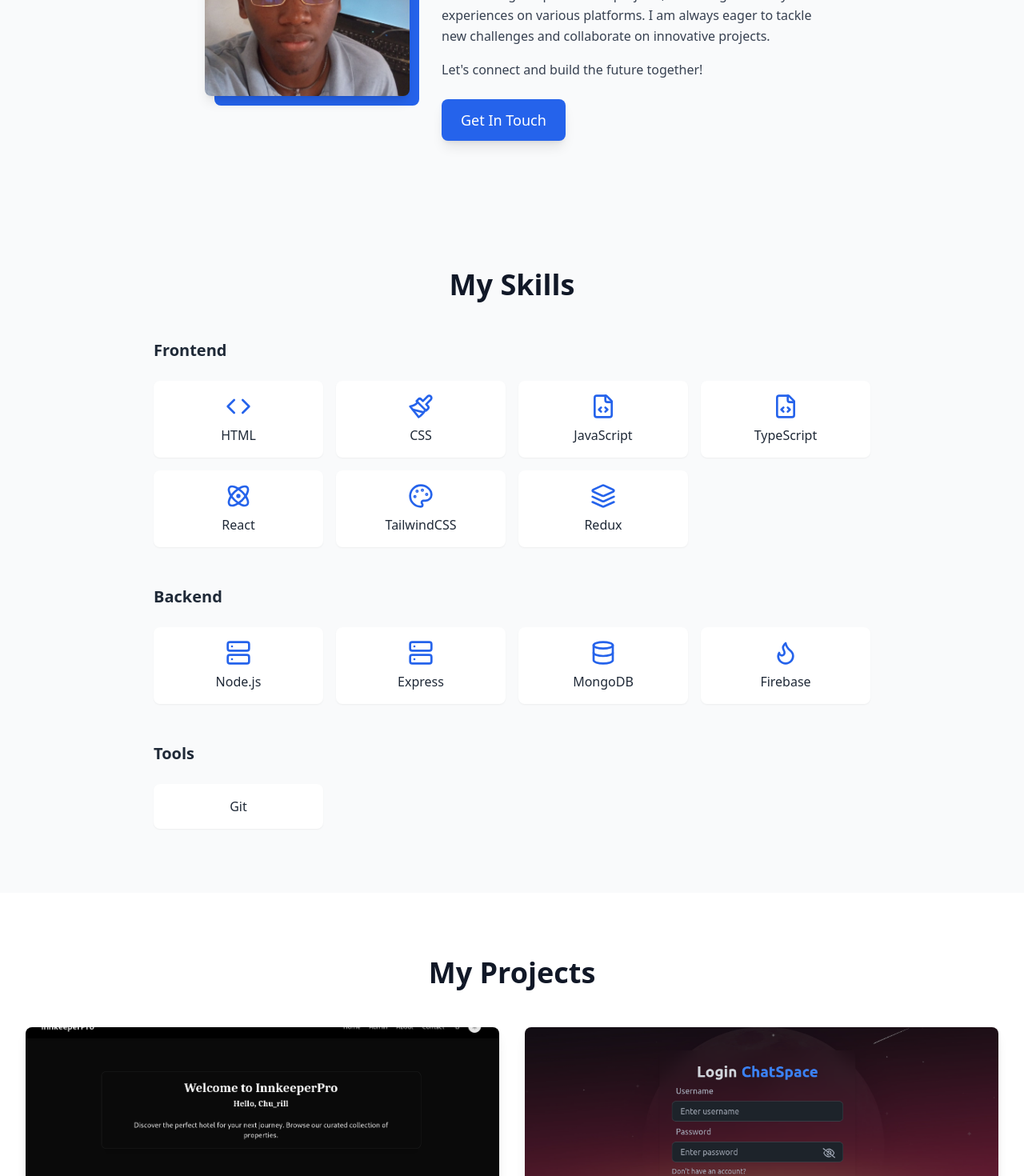
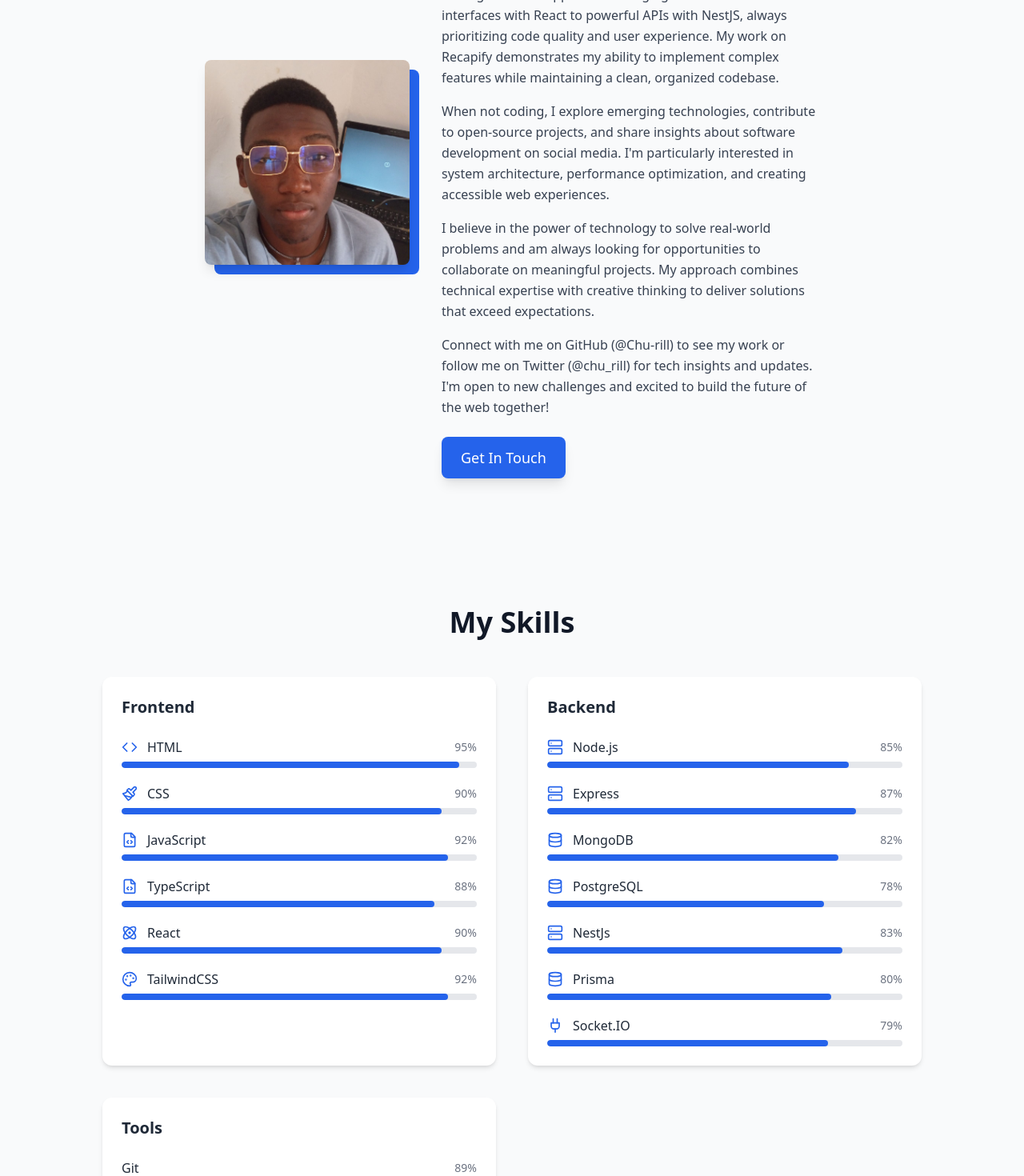
Before and after one commit to Chu-rill/portfolio-v1, a React (Vite) app: page / in a window 1280 px wide. Shown: the part 1160-2630 px from the top of the page at 80% size. Built offline with nearby package versions, Linux system fonts and the light colour scheme.

Commit message:
done with the postfolio

```diff
--- a/src/components/Skills.tsx
+++ b/src/components/Skills.tsx
@@ -1,9 +1,9 @@
-import React from 'react';
-import { skills } from '../data';
-import * as LucideIcons from 'lucide-react';
+import React from "react";
+import { skills } from "../data";
+import * as LucideIcons from "lucide-react";
 
 const Skills: React.FC = () => {
-  const categories = ['frontend', 'backend', 'tools', 'other'] as const;
+  const categories = ["frontend", "backend", "tools", "other"] as const;
 
   return (
     <section className="py-20 bg-gray-50 dark:bg-gray-800">
@@ -12,28 +12,68 @@ const Skills: React.FC = () => {
           My Skills
         </h2>
 
-        <div className="max-w-4xl mx-auto">
+        <div className="max-w-5xl mx-auto">
+          <div className="grid grid-cols-1 md:grid-cols-2 gap-10">
             {categories.map((category) => {
-            const categorySkills = skills.filter(skill => skill.category === category);
+              const categorySkills = skills.filter(
+                (skill) => skill.category === category
+              );
               if (categorySkills.length === 0) return null;
 
               return (
-              <div key={category} className="mb-12 last:mb-0">
-                <h3 className="text-xl font-semibold text-gray-800 dark:text-gray-200 mb-6 capitalize">
-                  {category}
+                <div
+                  key={category}
+                  className="bg-white dark:bg-gray-700 rounded-xl p-6 shadow-md"
+                >
+                  <h3 className="text-xl font-semibold text-gray-800 dark:text-gray-200 mb-6 capitalize flex items-center">
+                    <span>{category}</span>
                   </h3>
-                <div className="grid grid-cols-2 sm:grid-cols-3 md:grid-cols-4 gap-4">
+                  <div className="space-y-5">
                     {categorySkills.map((skill) => {
-                    const IconComponent = LucideIcons[skill.icon as keyof typeof LucideIcons];
+                      // Fixed TypeScript error by checking if the icon exists in LucideIcons
+                      // and using type assertion to ensure it's a valid component
+                      const IconComponent =
+                        skill.icon in LucideIcons
+                          ? (LucideIcons[
+                              skill.icon as keyof typeof LucideIcons
+                            ] as React.ComponentType<{
+                              size?: number;
+                              className?: string;
+                            }>)
+                          : null;
+
+                      const proficiency = skill.proficiency || 75; // Fallback value
+
                       return (
-                      <div key={skill.id} className="bg-white dark:bg-gray-700 rounded-lg p-4 shadow-sm transition-transform duration-300 hover:-translate-y-1 flex flex-col items-center">
+                        <div key={skill.id} className="group relative">
+                          <div className="flex items-center mb-1.5">
                             {IconComponent && (
                               <IconComponent
-                            size={32}
-                            className="text-blue-600 dark:text-blue-400 mb-2"
+                                size={20}
+                                className="text-blue-600 dark:text-blue-400 mr-3 flex-shrink-0"
                               />
                             )}
-                        <span className="text-gray-800 dark:text-gray-200">{skill.name}</span>
+                            <span className="text-gray-800 dark:text-gray-200 font-medium">
+                              {skill.name}
+                            </span>
+                            <span className="ml-auto text-sm text-gray-500 dark:text-gray-400">
+                              {proficiency}%
+                            </span>
+                          </div>
+
+                          {/* Progress bar background */}
+                          <div className="h-2 bg-gray-200 dark:bg-gray-600 rounded-full overflow-hidden">
+                            {/* Progress bar indicator */}
+                            <div
+                              className="h-full bg-blue-600 dark:bg-blue-400 rounded-full transition-all duration-500 ease-out group-hover:opacity-90"
+                              style={{ width: `${proficiency}%` }}
+                            >
+                              {/* Animated pulse effect on hover */}
+                              {/* <div className="absolute inset-0 scale-x-0 group-hover:scale-x-100 origin-left transition-transform duration-1000">
+                                <div className="h-full w-full bg-white opacity-20 rounded-full"></div>
+                              </div> */}
+                            </div>
+                          </div>
                         </div>
                       );
                     })}
@@ -43,6 +83,7 @@ const Skills: React.FC = () => {
             })}
           </div>
         </div>
+      </div>
     </section>
   );
 };
--- a/src/data/index.ts
+++ b/src/data/index.ts
@@ -11,22 +11,22 @@ export const navLinks: NavLink[] = [
 export const socialLinks: SocialLink[] = [
   {
     name: "GitHub",
-    url: "https://github.com/chukwunonsoprosper",
+    url: "https://github.com/Chu-rill",
     icon: "Github",
   },
   {
     name: "LinkedIn",
-    url: "https://linkedin.com/in/chukwunonsoprosper",
+    url: "https://www.linkedin.com/in/churchill-daniel-b66a752a7/",
     icon: "Linkedin",
   },
   {
     name: "Twitter",
-    url: "https://twitter.com/chukwunonsoprosper",
+    url: "https://x.com/chu_rill",
     icon: "Twitter",
   },
   {
     name: "Email",
-    url: "mailto:contact@chukwunonsoprosper.live",
+    url: "mailto:churchilldaniel687@gmail.com",
     icon: "Mail",
   },
 ];
@@ -44,6 +44,23 @@ export const projects: Project[] = [
   },
   {
     id: 2,
+    title: "Recapify",
+    description:
+      "A text transformation tool that allows users to summarize, paraphrase, and generate text using Gemini API and a TTS audio file that is download able. It features a user-friendly interface built with React and TailwindCSS.",
+    image: "../../public/project1.png",
+    tags: [
+      "REACT",
+      "NestJs",
+      "PostgreSQL",
+      "Gemini",
+      "Unrealspeech",
+      "TypeScript",
+    ],
+    demoLink: "https://recapify-omega.vercel.app/",
+    codeLink: "https://github.com/Chu-rill/Recapify",
+  },
+  {
+    id: 3,
     title: "ChatSpace",
     description:
       "A real-time full-stack chat application using React, Express, and MongoDB, featuring serverless functions hosted on Google Cloud.",
@@ -51,16 +68,6 @@ export const projects: Project[] = [
     tags: ["REACT", "EXPRESS", "MONGODB", "SOCKET.IO"],
     demoLink: "https://chat-space-sand.vercel.app/",
     codeLink: "https://github.com/Chu-rill/ChatSpace",
-  },
-  {
-    id: 3,
-    title: "Conversa",
-    description:
-      "A chatbot application leveraging Google's Gemini API for intelligent conversation experiences.",
-    image: "../../public/project1.png",
-    tags: ["HTML", "CSS", "JAVASCRIPT"],
-    demoLink: "https://gdsc-chatbot.netlify.app/",
-    codeLink: "https://github.com/Chu-rill/GDSC-Ai",
   },
   {
     id: 4,
@@ -75,18 +82,102 @@ export const projects: Project[] = [
 ];
 
 export const skills: Skill[] = [
-  { id: 1, name: "HTML", icon: "Code", category: "frontend" },
-  { id: 2, name: "CSS", icon: "Paintbrush", category: "frontend" },
-  { id: 3, name: "JavaScript", icon: "FileCode", category: "frontend" },
-  { id: 4, name: "TypeScript", icon: "FileCode", category: "frontend" },
-  { id: 5, name: "React", icon: "Atom", category: "frontend" },
-  { id: 6, name: "Node.js", icon: "Server", category: "backend" },
-  { id: 7, name: "Express", icon: "Server", category: "backend" },
-  { id: 8, name: "MongoDB", icon: "Database", category: "backend" },
-  { id: 9, name: "Git", icon: "Git", category: "tools" },
-  { id: 10, name: "TailwindCSS", icon: "Palette", category: "frontend" },
-  { id: 11, name: "Redux", icon: "Layers", category: "frontend" },
-  { id: 12, name: "Firebase", icon: "Flame", category: "backend" },
+  { id: 1, name: "HTML", icon: "Code", category: "frontend", proficiency: 95 },
+  {
+    id: 2,
+    name: "CSS",
+    icon: "Paintbrush",
+    category: "frontend",
+    proficiency: 90,
+  },
+  {
+    id: 3,
+    name: "JavaScript",
+    icon: "FileCode",
+    category: "frontend",
+    proficiency: 92,
+  },
+  {
+    id: 4,
+    name: "TypeScript",
+    icon: "FileCode",
+    category: "frontend",
+    proficiency: 88,
+  },
+  { id: 5, name: "React", icon: "Atom", category: "frontend", proficiency: 90 },
+  {
+    id: 6,
+    name: "Node.js",
+    icon: "Server",
+    category: "backend",
+    proficiency: 85,
+  },
+  {
+    id: 7,
+    name: "Express",
+    icon: "Server",
+    category: "backend",
+    proficiency: 87,
+  },
+  {
+    id: 8,
+    name: "MongoDB",
+    icon: "Database",
+    category: "backend",
+    proficiency: 82,
+  },
+  {
+    id: 9,
+    name: "Git",
+    icon: "code",
+    category: "tools",
+    proficiency: 89,
+  },
+  {
+    id: 10,
+    name: "TailwindCSS",
+    icon: "Palette",
+    category: "frontend",
+    proficiency: 92,
+  },
+  // {
+  //   id: 11,
+  //   name: "Redux",
+  //   icon: "Layers",
+  //   category: "frontend",
+  //   proficiency: 84,
+  // },
+  // { id: 12, name: "Firebase", icon: "Flame", category: "backend", proficiency: 80 },
+  {
+    id: 13,
+    name: "PostgreSQL",
+    icon: "Database",
+    category: "backend",
+    proficiency: 78,
+  },
+  {
+    id: 14,
+    name: "NestJs",
+    icon: "Server",
+    category: "backend",
+    proficiency: 83,
+  },
+  {
+    id: 15,
+    name: "Prisma",
+    icon: "Database",
+    category: "backend",
+    proficiency: 80,
+  },
+  {
+    id: 16,
+    name: "Socket.IO",
+    icon: "Plug",
+    category: "backend",
+    proficiency: 79,
+  },
+  { id: 17, name: "Linux", icon: "code", category: "tools", proficiency: 75 },
+  { id: 18, name: "Jest", icon: "code", category: "tools", proficiency: 76 },
 ];
 
 export const experiences: Experience[] = [
@@ -131,10 +222,16 @@ export const experiences: Experience[] = [
 export const about = {
   name: "Churchill Daniel",
   title: "Software Developer",
-  description: `I'm a passionate software developer with experience in creating efficient, scalable, and user-friendly web applications. My expertise lies in React,NestJs and modern TypeScript, and I am dedicated to building accessible and performant solutions.`,
-  longDescription: `Driven by a fascination with technology, my journey has led to a deep commitment to developing digital solutions that have a meaningful impact. I advocate for clean, maintainable code, robust system architecture, and a culture of continuous learning and improvement.
+  description: `I'm a passionate software developer focused on building robust, user-friendly web applications with modern technologies. Specializing in fullstack development with React, NestJS, and TypeScript, I create accessible and performant digital solutions.`,
+  longDescription: `With a strong foundation in both frontend and backend technologies, I transform ideas into scalable, maintainable code. My GitHub repositories showcase my commitment to clean architecture and continuous improvement across various projects.
 
-When I'm not coding, I'm often exploring new technologies, contributing to open-source projects, or writing about my experiences on various platforms. I am always eager to tackle new challenges and collaborate on innovative projects.
+My technical journey is driven by curiosity and problem-solving. I've built applications ranging from intuitive user interfaces with React to powerful APIs with NestJS, always prioritizing code quality and user experience. My work on Recapify demonstrates my ability to implement complex features while maintaining a clean, organized codebase.
 
-Let's connect and build the future together!`,
+When not coding, I explore emerging technologies, contribute to open-source projects, and share insights about software development on social media. I'm particularly interested in system architecture, performance optimization, and creating accessible web experiences.
+
+I believe in the power of technology to solve real-world problems and am always looking for opportunities to collaborate on meaningful projects. My approach combines technical expertise with creative thinking to deliver solutions that exceed expectations.
+
+Connect with me on GitHub (@Chu-rill) to see my work or follow me on Twitter (@chu_rill) for tech insights and updates. I'm open to new challenges and excited to build the future of the web together!`,
+  github: "https://github.com/Chu-rill",
+  twitter: "https://x.com/chu_rill",
 };
--- a/src/types/index.ts
+++ b/src/types/index.ts
@@ -12,7 +12,8 @@ export interface Skill {
   id: number;
   name: string;
   icon: string;
-  category: 'frontend' | 'backend' | 'tools' | 'other';
+  category: "frontend" | "backend" | "tools" | "other" | "wrench";
+  proficiency: number;
 }
 
 export interface SocialLink {
```
Also changed, not shown: src/components/Navbar.tsx (+19 -12 lines), src/components/SocialLinks.tsx (+11 -4 lines), public/project1.png. Lines whose indentation alone changed are shown as unchanged.
